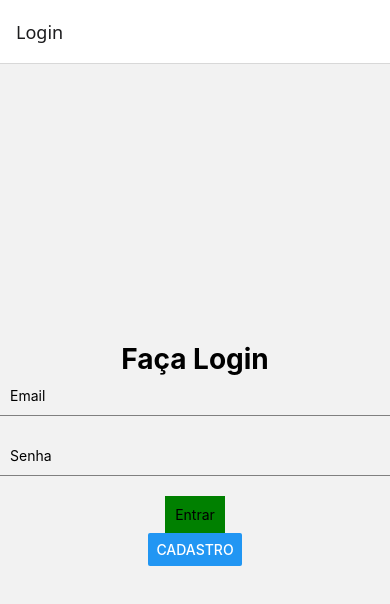
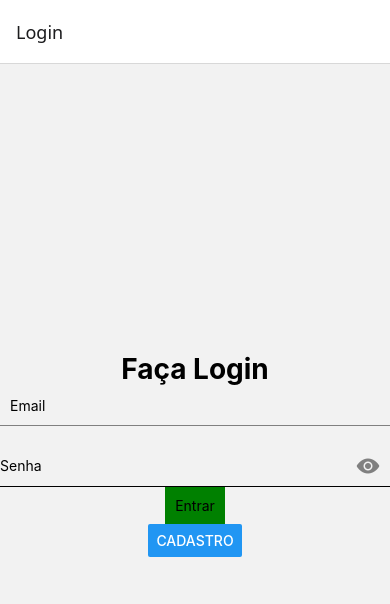
Before and after one commit to rhuan-rgb/meuApp, a React Native app: screen /Login in a window 390 px wide. Shown: the top 604 px of the page. Built offline with nearby package versions, Linux system fonts and the light colour scheme.

Commit message:
adição do olho da senha que faz ela aparecer ao ser clicado

```diff
--- a/src/screens/LoginScreen.js
+++ b/src/screens/LoginScreen.js
@@ -1,48 +1,73 @@
-import React, {useState} from "react";
-import { View, Text, TextInput, TouchableOpacity, Alert, StyleSheet, Button } from "react-native";
-import api from '../axios/axios'
+import React, { useState } from "react";
+import {
+  View,
+  Text,
+  TextInput,
+  TouchableOpacity,
+  Alert,
+  StyleSheet,
+  Button,
+} from "react-native";
+import api from "../axios/axios";
+import { Ionicons } from "@expo/vector-icons";
 
-export default function Login({navigation}){
+export default function Login({ navigation }) {
   const [user, setUser] = useState({
-        email:'',
-        password:''
-    })
+    email: "",
+    password: "",
+    showPassword: false,
+  });
 
   async function handleLogin() {
     await api.postLogin(user).then(
-           (response)=>{
-                console.log(response.data.message)
-                Alert.alert(response.data.message)
-                navigation.navigate("HomeScreen")
-           },(error)=>{
-                console.log( error)
-                Alert.alert('Erro', error.response.data.error)
+      (response) => {
+        console.log(response.data.message);
+        Alert.alert(response.data.message);
+        navigation.navigate("HomeScreen");
+      },
+      (error) => {
+        console.log(error);
+        Alert.alert("Erro", error.response.data.error);
+      }
+    );
   }
 
-        )
-    }
-
-
-
-    return(
+  return (
     <View style={styles.container}>
       <Text style={styles.title}>Faça Login</Text>
-        <TextInput style={styles.input}
+      <TextInput
+        style={styles.input}
         placeholder="Email"
         value={user.email}
-        onChangeText={(value)=> {setUser({...user,email: value})} }/>
-
-        <TextInput style={styles.input}
+        onChangeText={(value) => {
+          setUser({ ...user, email: value });
+        }}
+      />
+      <View style={styles.passwordContainer}>
+        <TextInput
+          style={styles.passwordInput}
           placeholder="Senha"
           value={user.password}
-        onChangeText={(value)=> {setUser({...user,password: value})}}/>
+          secureTextEntry={user.showPassword}
+          onChangeText={(value) => {
+            setUser({ ...user, password: value });
+          }}
+        />
+        <TouchableOpacity onPress={()=>setUser({...user, showPassword:!user.showPassword})}>
+            <Ionicons name={user.showPassword ? 'eye-off' : 'eye'} size={24} color="gray"/>
+        </TouchableOpacity>
+
+      </View>
 
       <TouchableOpacity onPress={handleLogin} style={styles.button}>
         <Text>Entrar</Text>
       </TouchableOpacity>
-        <Button title='Cadastro' onPress={()=> navigation.navigate("Cadastro")}></Button>
+      <Button
+        title="Cadastro"
+        onPress={() => navigation.navigate("Cadastro")}
+      ></Button>
     </View>
-    )
+  );
 }
 
 const styles = StyleSheet.create({
@@ -51,21 +76,33 @@
     justifyContent: "center",
     alignItems: "center",
   },
-    title:{
-        fontSize:28,
-        fontWeight:'bold'
+  title: {
+    fontSize: 28,
+    fontWeight: "bold",
   },
-    input:{
-        borderColor:'gray',
-        width:'100%',
+  input: {
+    borderColor: "gray",
+    width: "100%",
+    height: 40,
+    borderBottomWidth: 1,
+    marginBottom: 20,
+    paddingHorizontal: 10,
+  },
+  button: {
+    backgroundColor: "green",
+    padding: 10,
+    boderRadius: 5,
+  },
+  passwordContainer:{
+    flexDirection: 'row',
+    alignItems:"center",
+    width:"100%",
+    paddingRight:10,
+    borderBottomWidth: 1
+  },
+  passwordInput:{
+    flex:1,
     height:40,
-        borderBottomWidth:1,
-        marginBottom:20,
-        paddingHorizontal:10
-    },
-    button:{
-        backgroundColor:'green',
-        padding:10,
-        boderRadius:5
+
   }
-})
+});
```
Lines whose indentation alone changed are shown as unchanged.
